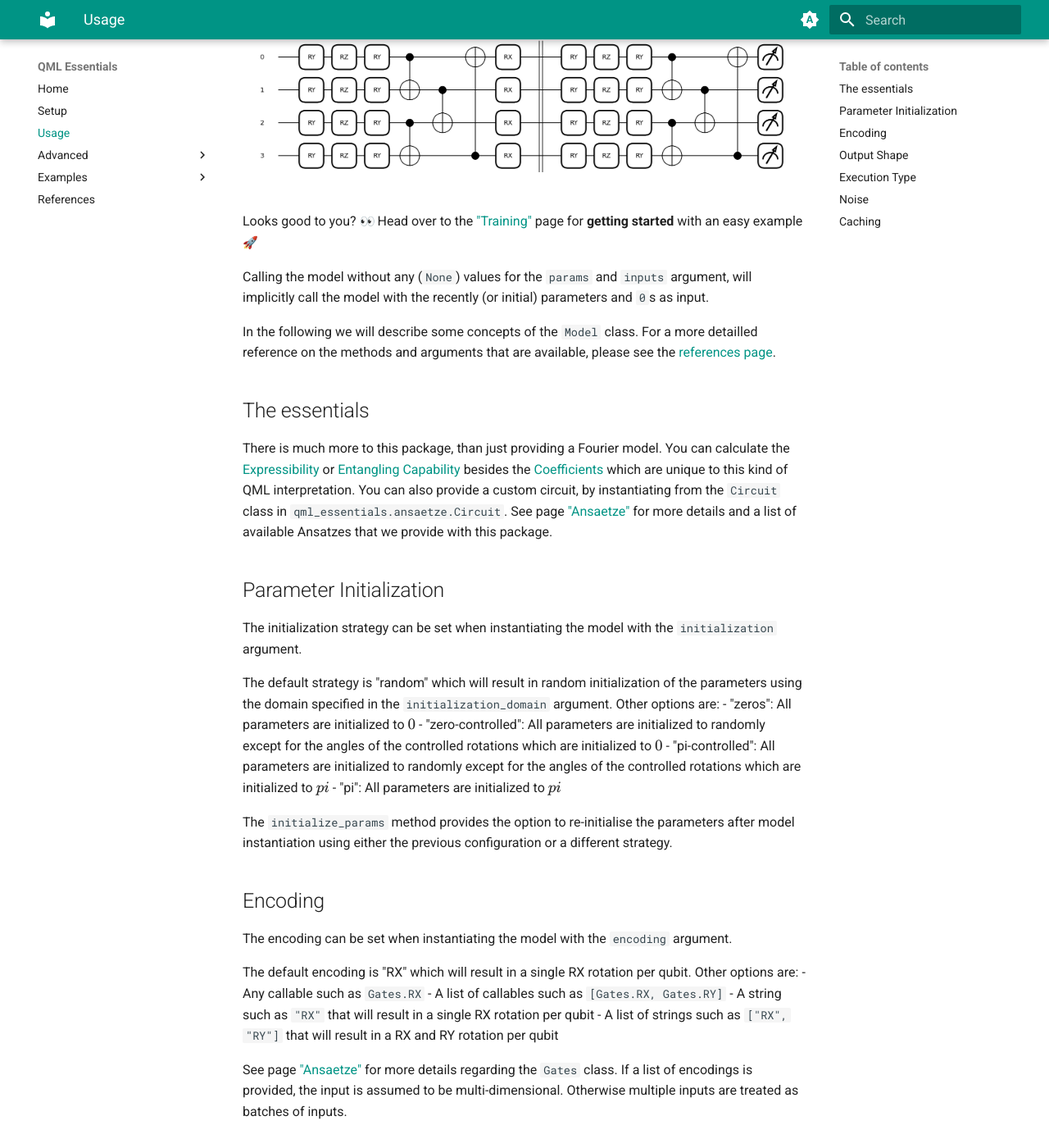
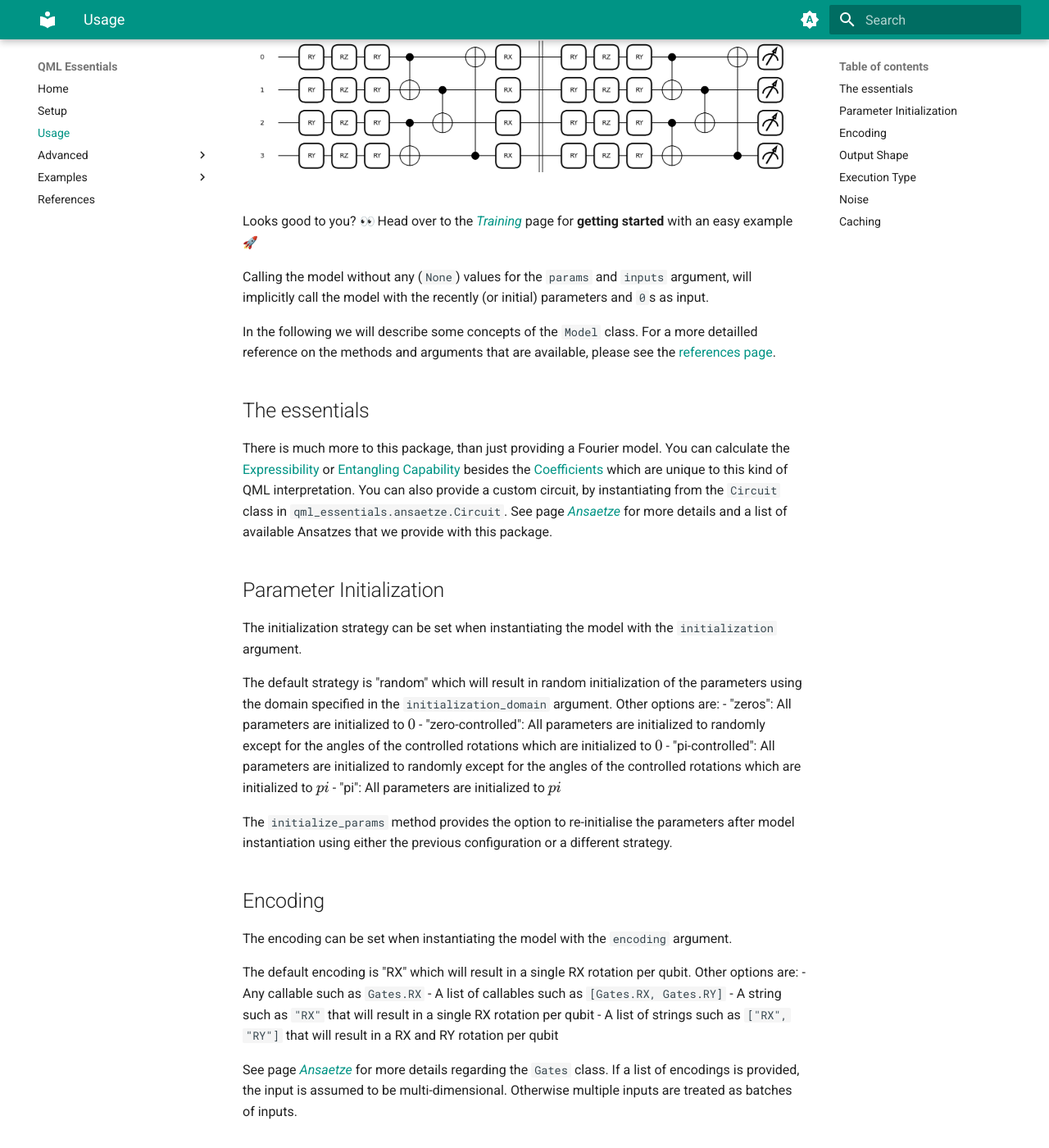
Before and after one commit to cirKITers/qml-essentials, an MkDocs documentation site: the page built from docs/usage.md, in a window 1280 px wide and 1400 px high, scrolled down 548 px. Shown: the whole window at 82% size. Built offline with MkDocs 1.6.1 and Material for MkDocs 9.7.7, drawn with Linux system fonts in a browser that asks for light colours; emoji names are drawn with the system emoji font.

Commit message:
links
Signed-off-by: Melvin Strobl <lc3267@kit.edu>

```diff
--- a/docs/usage.md
+++ b/docs/usage.md
@@ -22,7 +22,7 @@ model.draw(figure=True)
 ![Hardware Efficient Ansatz](hae_light.png#only-light)
 ![Hardware Efficient Ansatz](hae_dark.png#only-dark)
 
-Looks good to you? :eyes: Head over to the ["Training"](training.md) page for **getting started** with an easy example :rocket:
+Looks good to you? :eyes: Head over to the [*Training*](training.md) page for **getting started** with an easy example :rocket:
 
 Calling the model without any (`None`) values for the `params` and `inputs` argument, will implicitly call the model with the recently (or initial) parameters and `0`s as input.
 
@@ -34,7 +34,7 @@ For a more detailled reference on the methods and arguments that are available,
 There is much more to this package, than just providing a Fourier model.
 You can calculate the [Expressibility](expressibility.md) or [Entangling Capability](entanglement.md) besides the [Coefficients](coefficients.md) which are unique to this kind of QML interpretation.
 You can also provide a custom circuit, by instantiating from the `Circuit` class in `qml_essentials.ansaetze.Circuit`.
-See page ["Ansaetze"](ansaetze.md) for more details and a list of available Ansatzes that we provide with this package.
+See page [*Ansaetze*](ansaetze.md) for more details and a list of available Ansatzes that we provide with this package.
 
 ## Parameter Initialization
 
@@ -60,7 +60,7 @@ Other options are:
 - A string such as `"RX"` that will result in a single RX rotation per qubit
 - A list of strings such as `["RX", "RY"]` that will result in a RX and RY rotation per qubit
 
-See page ["Ansaetze"](ansaetze.md) for more details regarding the `Gates` class.
+See page [*Ansaetze*](ansaetze.md) for more details regarding the `Gates` class.
 If a list of encodings is provided, the input is assumed to be multi-dimensional.
 Otherwise multiple inputs are treated as batches of inputs.
 
```
Also changed, not shown: docs/ansaetze.md (+1 -1 lines), docs/training.md (+1 -1 lines).
